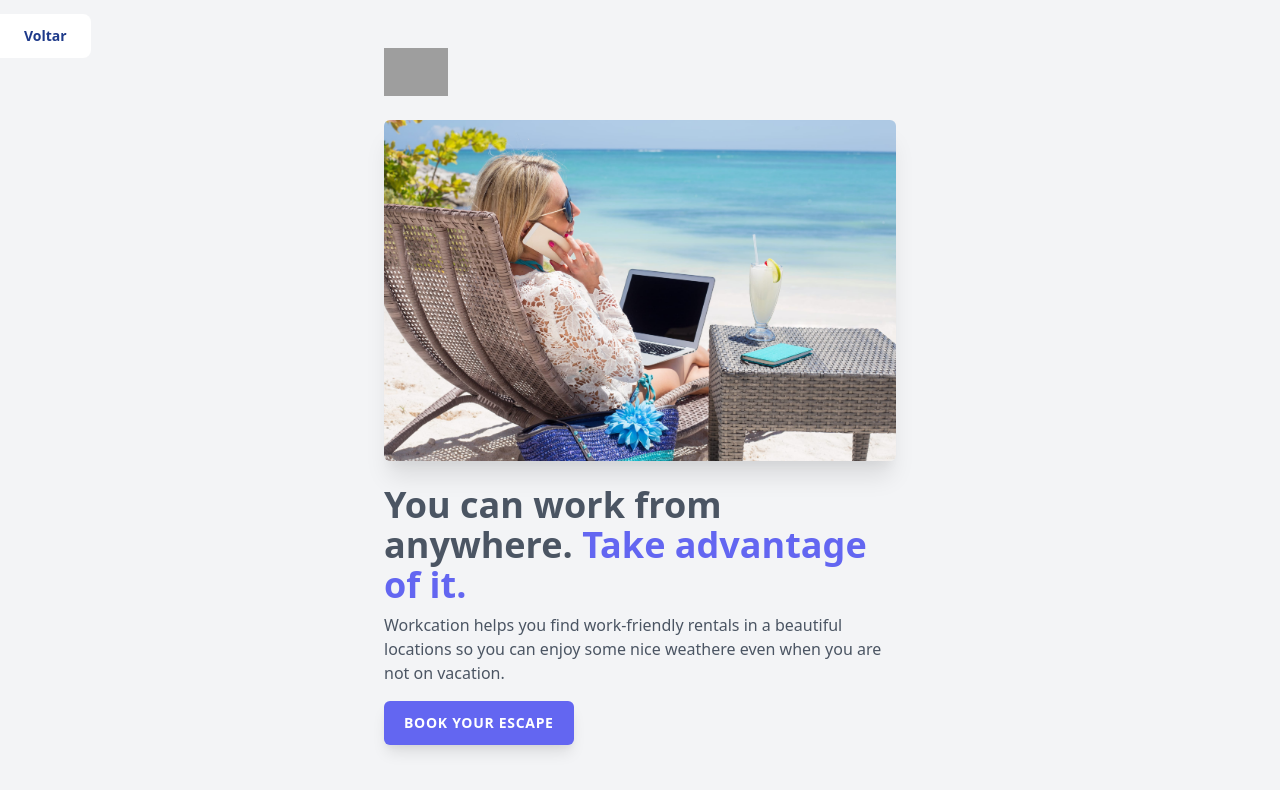
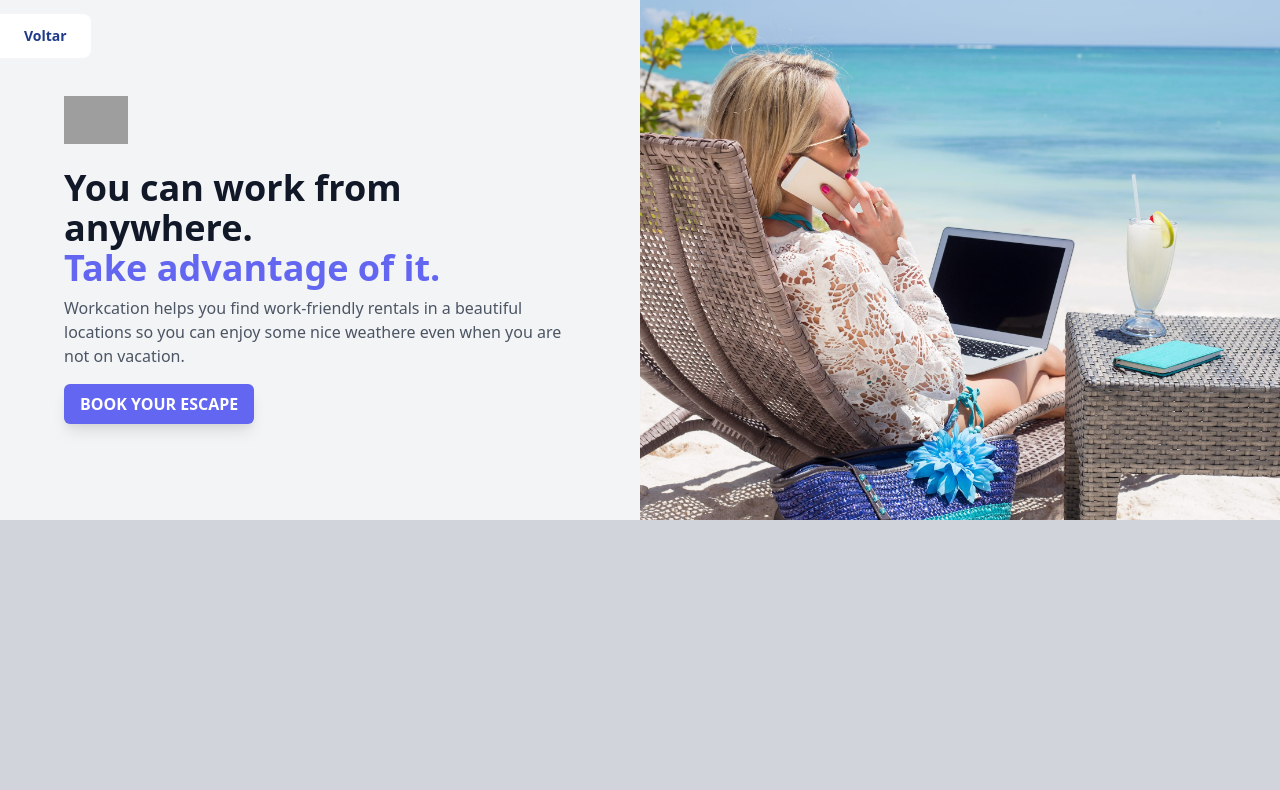
Before and after one commit to LuisValgoi/tailwindcss-playground, a React (Create React App) app: page /second in a window 1280 px wide. Shown: the top 790 px of the page. Built offline with nearby package versions, Linux system fonts and the light colour scheme; grey boxes are pictures that could not be loaded.

Commit message:
refactor: adjusted second example

```diff
--- a/src/features/SecondExample/index.js
+++ b/src/features/SecondExample/index.js
@@ -1,24 +1,27 @@
+import { ButtonPrimary } from "@components/Button";
 import React from "react";
 
 export default function SecondExample() {
   return (
-    <div className="min-h-screen bg-gray-100">
-      <div className="max-w-xl px-8 py-12 mx-auto">
-        <img className="h-12 transition duration-200 ease-in-out transform hover:-translate-y-2 hover:scale-110" src="/workcation.svg" alt="logo" />
-        <img className="mt-6 rounded-md shadow-xl" src="/beach-work.jpeg" alt="beach work" />
-        <h1 className="mt-6 text-2xl font-semibold leading-tight text-gray-600 sm:text-4xl">
-          You can work from anywhere. <span className="font-semibold text-indigo-500">Take advantage of it.</span>
-        </h1>
-        <p className="mt-2 font-light text-gray-600 sm:text-md">
-          Workcation helps you find work-friendly rentals in a beautiful locations so you can enjoy some nice weathere even when you are not on vacation.
-        </p>
-        <div className="m-auto mt-4">
-          <a
-            className="inline-block px-5 py-3 text-sm font-semibold tracking-wider text-white uppercase bg-indigo-500 rounded-md shadow-lg focus:hover-bg-700 hover:bg-indigo-600"
-            href="https://www.google.com"
-          >
-            Book your Escape
-          </a>
+    <div className="min-h-screen bg-gray-300">
+      <div className="flex bg-gray-100">
+        <div className="max-w-xl px-8 py-12 mx-auto lg:px-12 lg:py-24 lg:max-w-full lg:w-1/2">
+          <div className="max-w-lg xl:mx-auto">
+            <img className="h-12 transition duration-200 ease-in-out transform hover:-translate-y-2 hover:scale-105" src="/workcation.svg" alt="logo" />
+            <img className="mt-6 rounded-md shadow-xl lg:hidden" src="/beach-work.jpeg" alt="beach work" />
+            <h1 className="mt-6 text-2xl font-semibold leading-tight text-gray-900 lg:text-3xl sm:text-4xl xl:text-4xl">
+              You can work from anywhere. <br className="xs:hidden lg:inline" /> <span className="font-semibold text-indigo-500">Take advantage of it.</span>
+            </h1>
+            <p className="mt-2 font-light text-gray-600 sm:text-md">
+              Workcation helps you find work-friendly rentals in a beautiful locations so you can enjoy some nice weathere even when you are not on vacation.
+            </p>
+            <div className="m-auto mt-4">
+              <ButtonPrimary color="indigo" class="uppercase shadow-lg" text="Book your Escape" />
+            </div>
+          </div>
+        </div>
+        <div className="hidden lg:block lg:w-1/2 lg:relative">
+          <img className="absolute inset-0 object-cover object-center w-full h-full" src="/beach-work.jpeg" alt="beach work" />
         </div>
       </div>
     </div>
--- a/src/index.css
+++ b/src/index.css
@@ -7,10 +7,24 @@
 
 /* Button:Blue */
 .btn-blue {
+  @apply bg-blue-500;
+}
+.btn-blue:hover {
   @apply bg-blue-600;
 }
-.btn-blue:hover {
+.btn-blue:focus {
   @apply bg-blue-700;
+}
+
+/* Button:Indigo */
+.btn-indigo {
+  @apply bg-indigo-500;
+}
+.btn-indigo:hover {
+  @apply bg-indigo-600;
+}
+.btn-indigo:focus {
+  @apply bg-indigo-700;
 }
 
 /* Input */
```
